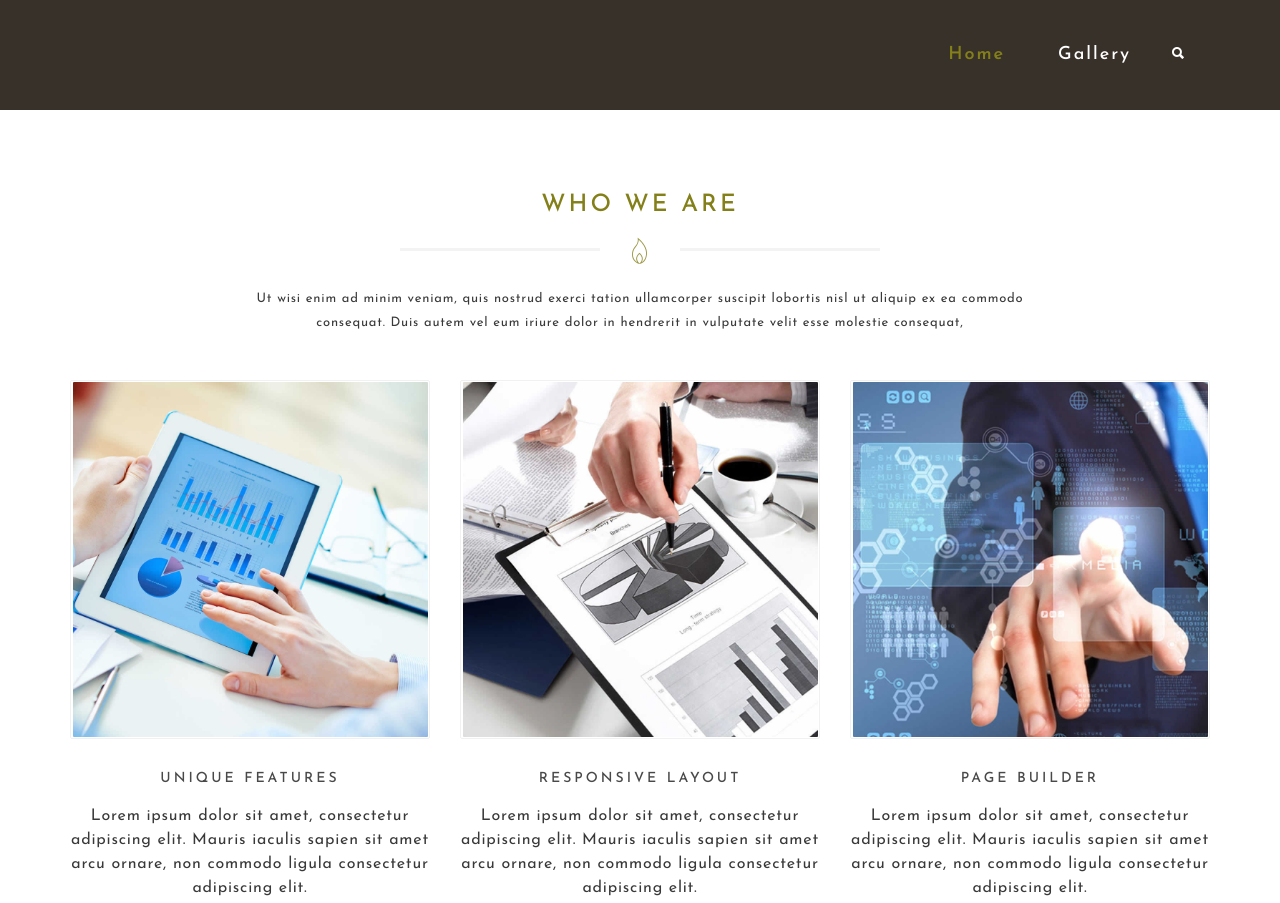
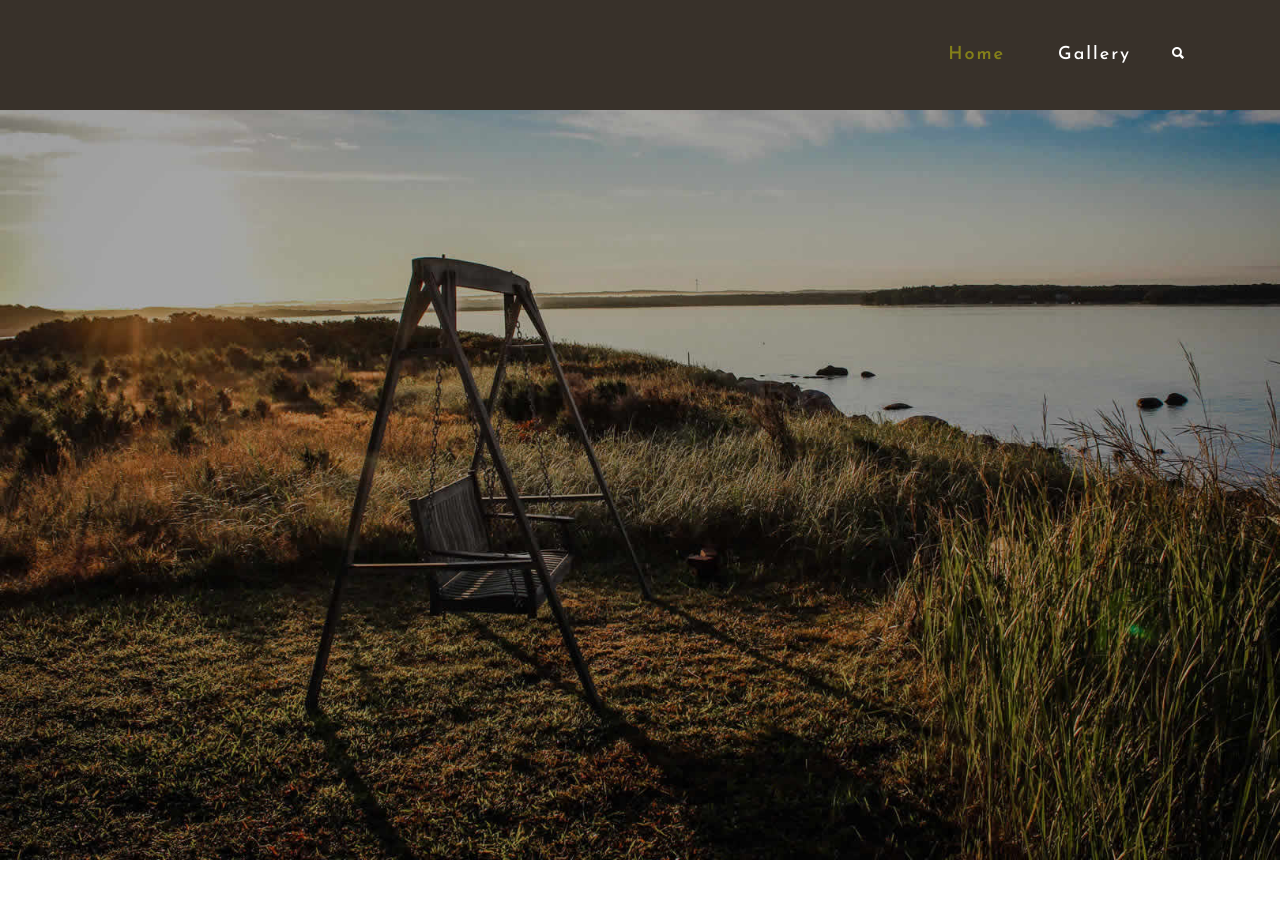
Before and after one commit to Mgrdich/website_skin_template, a website: page index.html in a window 1280 px wide. Shown: the top 903 px of the page. Drawn offline with Linux system fonts and the light colour scheme; files whose address does not match are found by name.

Commit message:
home page section adding an image

```diff
--- a/src/scss/_general.scss
+++ b/src/scss/_general.scss
@@ -860,7 +860,7 @@ span.description {
   margin-bottom: 15px;
   letter-spacing: 4px;
   font-weight: 500;
-  font-size: 24px;
+  font-size: 28px;
   color: $secondary_color;
 }
 
@@ -3135,3 +3135,21 @@ input[type="submit"]:focus {
 .white-color {
   color: #fff;
 }
+#home {
+  height: 300px;
+  background-image: url(../images/tm2.jpg);
+  background-size: cover;
+  background-position: bottom center;
+}
+
+@media (min-width: 768px) {
+  #home {
+    height: 500px;
+  }
+}
+
+@media (min-width: 1199px) {
+  #home {
+    height: 750px;
+  }
+}
```
Also changed, not shown: main/style.css.
